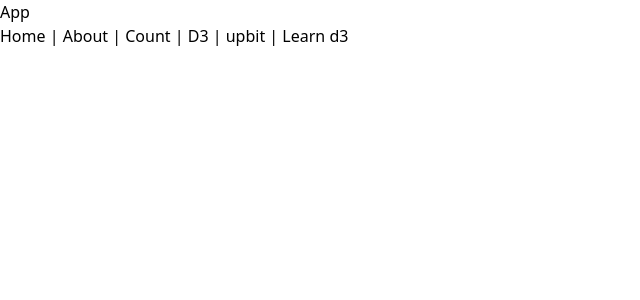
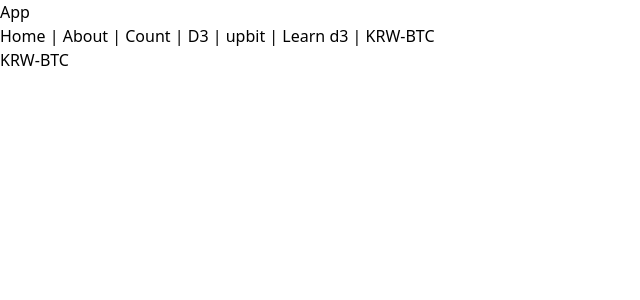
Before and after one commit to minoong/lmw-app, a React (Create React App) app: page /market/KRW-BTC in a window 1280 px wide. Shown: the top 300 px of the page, without its empty margins (0-640 px from the left). Built offline with nearby package versions, Linux system fonts and the light colour scheme; no server answers.

Commit message:
feat : implemtns resize and dimensions hooks

```diff
--- a/package.json
+++ b/package.json
@@ -36,6 +36,7 @@
     "react-scripts": "5.0.0",
     "redux-logger": "^3.0.6",
     "redux-saga": "^1.1.3",
+    "resize-observer-polyfill": "^1.5.1",
     "swr": "^1.1.2",
     "tailwindcss": "^2.2.19",
     "typescript": "^4.5.4"
--- a/src/App.tsx
+++ b/src/App.tsx
@@ -11,6 +11,7 @@ const Tutorial = React.lazy(() => import('./components/d3/Tutorial'))
 const CandleStick = React.lazy(() => import('./components/d3/CandleStick'))
 const ChartContainer = React.lazy(() => import('./containers/upbit/ChartContainer'))
 const View = React.lazy(() => import('./views/view'))
+const Market = React.lazy(() => import('./pages/Market'))
 
 const App: React.FC = function () {
  return (
@@ -51,6 +52,14 @@ const App: React.FC = function () {
       </Suspense>
      }
     />
+    <Route
+     path="/market/:market"
+     element={
+      <Suspense fallback={<div>loading</div>}>
+       <Market />
+      </Suspense>
+     }
+    />
    </Routes>
   </>
  )
--- a/src/components/common/Axis.tsx
+++ b/src/components/common/Axis.tsx
@@ -40,8 +40,8 @@ const Axis: React.FC<IProps> = function ({ type, scale, ticks, transform, tickFo
     .on('mouseout.axisX', () => {
      d3.select(ref.current).selectAll('text').attr('opacity', 0.5).style('font-weight', 'normal')
     })
-    .on('mousemove.axisX', () => {
-     const [x] = d3.pointer(anchorEl)
+    .on('mousemove.axisX', (event) => {
+     const [x] = d3.pointer(event, anchorEl)
      const xDate = (scale as d3.ScaleTime<number, number, never>).invert(x)
      const textElements = d3.select(ref.current).selectAll('text')
      const data = textElements.data()
--- a/src/containers/Nav/NavConatiner.tsx
+++ b/src/containers/Nav/NavConatiner.tsx
@@ -6,7 +6,7 @@ const NavConatiner = function () {
   <div>
    <nav>
     <Link to="/">Home</Link> | <Link to="about">About</Link> | <Link to="count">Count</Link> | <Link to="d3">D3</Link> | <Link to="upbit">upbit</Link> |{' '}
-    <Link to="learn">Learn d3</Link>
+    <Link to="learn">Learn d3</Link> | <Link to="market/KRW-BTC">KRW-BTC</Link>
    </nav>
   </div>
  )
--- a/src/containers/upbit/ChartContainer.tsx
+++ b/src/containers/upbit/ChartContainer.tsx
@@ -22,7 +22,7 @@ const ChartContainer = function () {
   y: 0,
  })
 
- const { data, error } = useSWR<UpbitProps[], any>('https://api.upbit.com/v1/candles/minutes/1?market=KRW-STEEM&count=30', fetcher, {
+ const { data, error } = useSWR<UpbitProps[], any>('https://api.upbit.com/v1/candles/minutes/1?market=KRW-BTC&count=30', fetcher, {
   refreshInterval: 1000,
  })
 
@@ -49,7 +49,7 @@ const ChartContainer = function () {
    .select(ref.current)
    .call((g) => g.selectAll('g').remove())
    .append('g')
-   .call(d3.axisRight(yScale)) // Append it to svg
+   .call(d3.axisRight(yScale).ticks(5)) // Append it to svg
    .attr('transform', `translate(470,0)`)
 
   const bisectDate = d3.bisector(function (d: UpbitProps) {
--- /dev/null
+++ b/src/hooks/useDimensions.ts
@@ -0,0 +1,21 @@
+import { useRef } from 'react'
+import { UseDimensionsParamsProps, UseDimensionsProps } from '../@types'
+import useResize from './useResize'
+
+const useDimensions = ({ maxHeight, scaleCoef, margin }: UseDimensionsParamsProps) => {
+ const ref = useRef(null)
+ const { width } = useResize(ref)
+
+ const height = !maxHeight || width * scaleCoef < maxHeight ? width * scaleCoef : maxHeight
+ const innerWidth = width - (margin?.left || 0) - (margin?.right || 0)
+ const innerHeight = height - (margin?.top || 0) - (margin?.bottom || 0)
+ const result: UseDimensionsProps = {
+  svgWidth: width,
+  svgHeight: height,
+  width: innerWidth,
+  height: innerHeight,
+ }
+ return [ref, result]
+}
+
+export default useDimensions
--- /dev/null
+++ b/src/hooks/useResize.ts
@@ -0,0 +1,32 @@
+import { useEffect, useState } from 'react'
+import ResizeObserver from 'resize-observer-polyfill'
+import { UseResizeProps } from '../@types'
+
+const useResize = (ref: React.MutableRefObject<null>) => {
+ const [dimensions, setDimensions] = useState<UseResizeProps>()
+
+ useEffect(() => {
+  console.log(ref.current)
+  const element = ref.current!
+  const resizeObserver = new ResizeObserver((entries) => {
+   entries.forEach((entry) => {
+    console.log(entry.contentRect)
+    setDimensions(entry.contentRect as unknown as UseResizeProps)
+   })
+  })
+  resizeObserver.observe(element)
+
+  return () => resizeObserver.unobserve(element)
+ }, [ref])
+
+ return (
+  dimensions || {
+   width: 0,
+   height: 0,
+   top: 0,
+   left: 0,
+  }
+ )
+}
+
+export default useResize
--- /dev/null
+++ b/src/pages/Market.tsx
@@ -0,0 +1,32 @@
+import React, { useEffect } from 'react'
+import { useLocation, useParams } from 'react-router-dom'
+import useSWR, { Fetcher } from 'swr'
+import * as _ from 'lodash'
+import { UpbitProps } from '../@types'
+import useDimensions from '../hooks/useDimensions'
+
+const fetcher: Fetcher<UpbitProps[]> = (url: string) =>
+ fetch(url)
+  .then((r) => r.json())
+  .then((r) => _.reverse(r))
+
+const Market = function () {
+ const { market } = useParams()
+
+ const { data, error } = useSWR('https://api.upbit.com/v1/candles/minutes/1?market=KRW-BTC&count=30', fetcher, {
+  //   refreshInterval: 1000,
+ })
+
+ const [containerRef] = useDimensions({
+  maxHeight: 400,
+  scaleCoef: 0.5,
+ })
+
+ useEffect(() => {
+  console.log(data)
+ }, [data])
+
+ return <div ref={containerRef as unknown as React.MutableRefObject<null>}>{market}</div>
+}
+
+export default Market
```
Also changed, not shown: src/@types/index.ts (+27 -0 lines), 1 other file (tests, documents, lock files or other folders).
